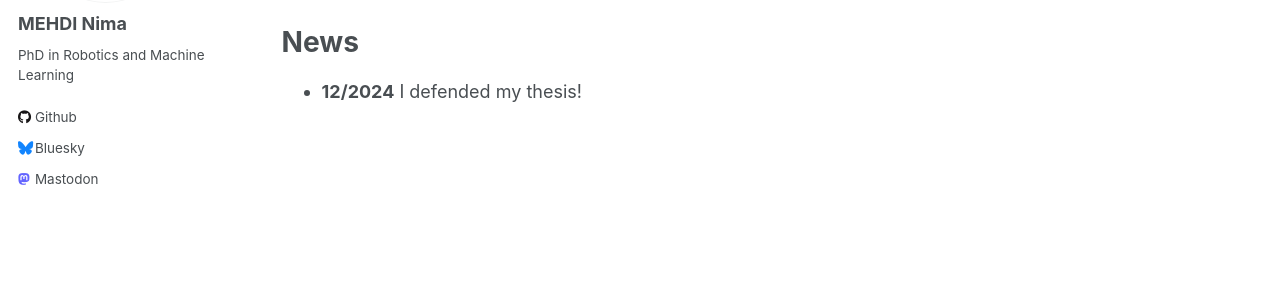
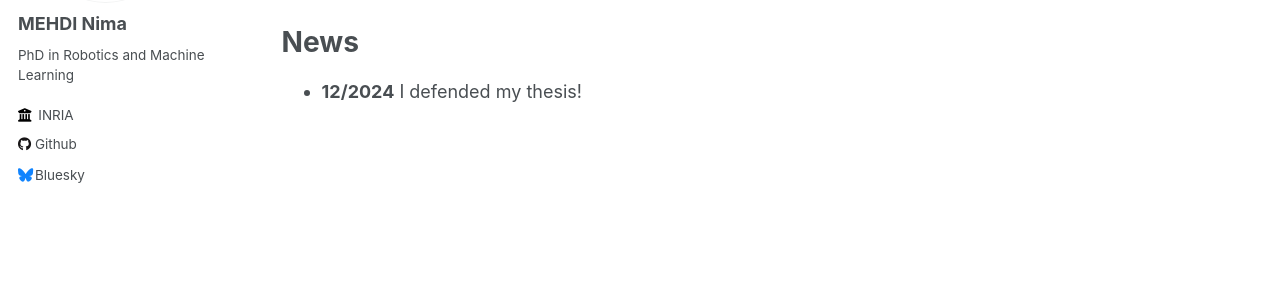
Before and after one commit to MehdiN/mehdin.github.io, a Jekyll site: the page built from _pages/about.md, in a window 1280 px wide. Shown: the part 325-623 px from the top of the page. Built offline with Jekyll 4.4.1, drawn with Linux system fonts in a browser that asks for light colours.

Commit message:
update config

```diff
--- a/_config.yml
+++ b/_config.yml
@@ -14,7 +14,7 @@ name                     : &name "MEHDI Nima"
 description              : &description "PhD in Robotics and Machine Learning"
 url                      : https://mehdin.github.io # the base hostname & protocol for your site e.g. "https://mmistakes.github.io"
 baseurl                  : "" # the subpath of your site, e.g. "/blog"
-repository               : "mehdin.github.io"
+repository               : "MehdiN/mehdin.github.io"
 
 # Site Author - The following control what appear as part of the author content on the side bar.
 #               If a field is blank the icon and link will not appear, otherwise it will be shown.
@@ -26,7 +26,7 @@ author:
   pronouns         : # example: "she/her"
   bio              : "PhD in Robotics and Machine Learning"
   location         : # "Earth"
-  employer         : #"Red Brick University"
+  employer         : "INRIA"
   uri              : # URL
   email            : # "none@example.org"
 
@@ -58,7 +58,7 @@ author:
   instagram        : # Username
   lastfm           : # Username
   linkedin         : # Username
-  mastodon         : "https://sigmoid.social/@nima"
+  mastodon         : # "https://sigmoid.social/@nima"
   medium           : # URL
   pinterest        : # Username
   soundcloud       : # Username
```
